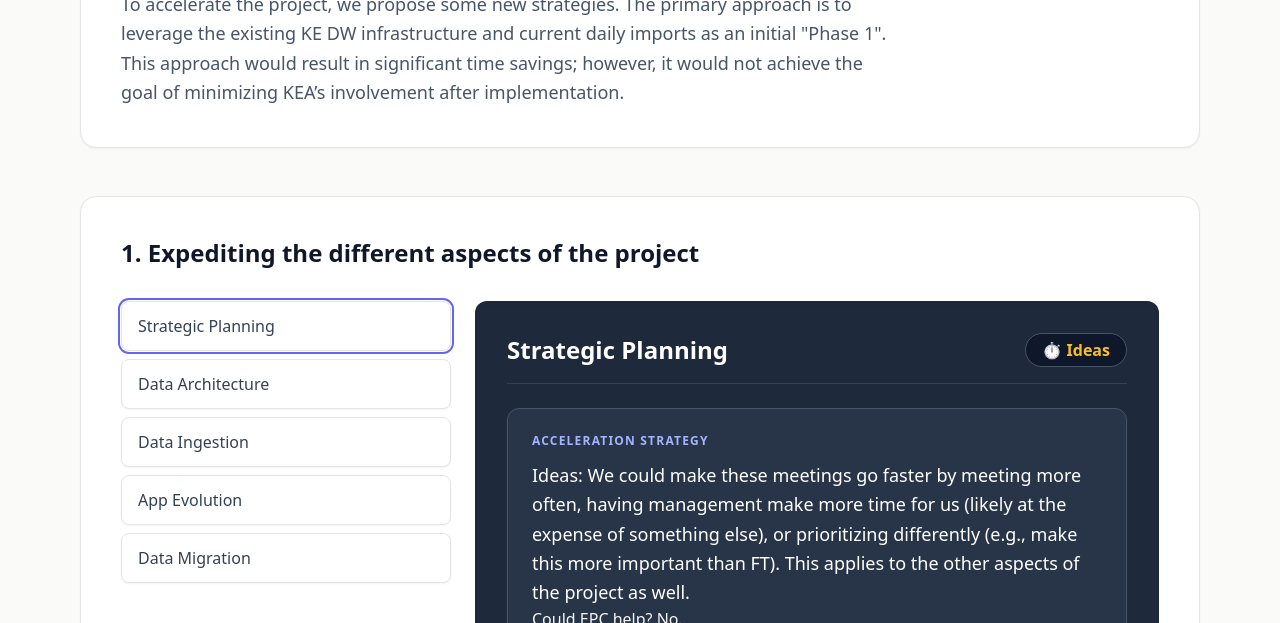
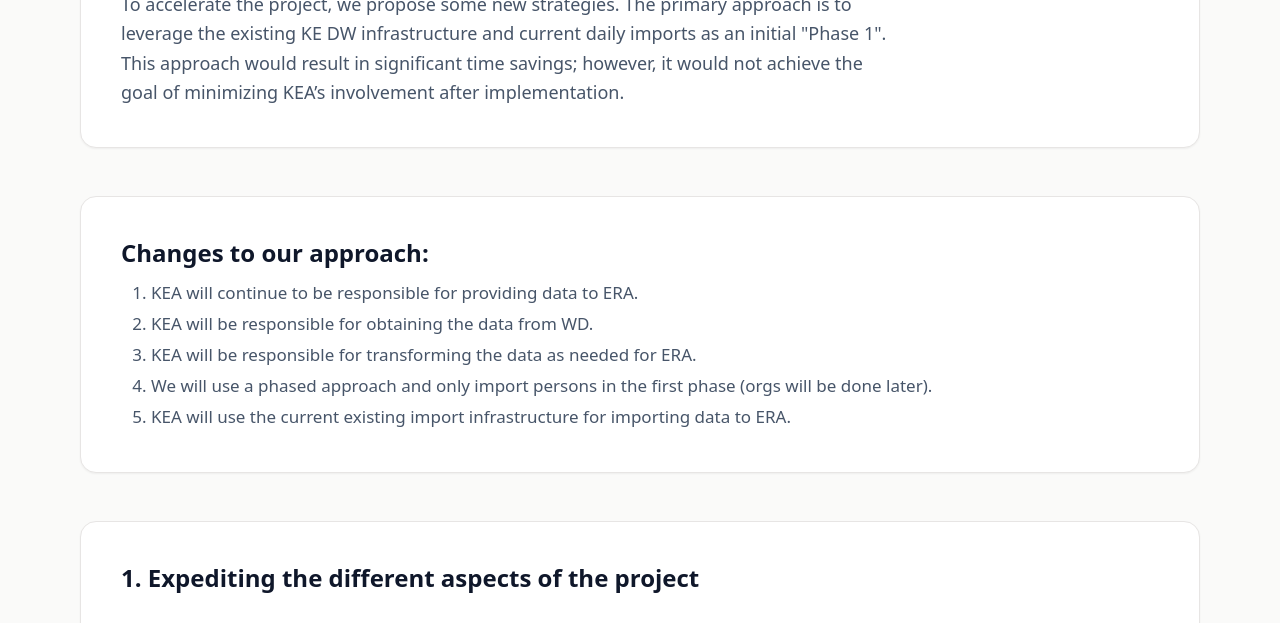
Before and after one commit to jsheeha/Research-Org, a plain HTML site: page index.html in a window 1280 px wide. Shown: the part 163-786 px from the top of the page. Drawn offline with nearby package versions, Linux system fonts and the light colour scheme.

Commit message:
Add section on changes to project approach
Added a new section outlining changes to the project approach, including responsibilities and phased implementation.

```diff
--- a/index.html
+++ b/index.html
@@ -29,7 +29,16 @@ To accelerate the project, we propose some new strategies. The primary approach
 This approach would result in significant time savings; however, it would not achieve the goal of minimizing KEA’s involvement after implementation.
             </p>
         </section>
-
+<section class="bg-white rounded-2xl shadow-sm border border-stone-200 p-6 md:p-10">
+  <h2 class="text-2xl font-bold text-slate-900 mb-2">Changes to our approach:</h2>
+  <ol style="list-style: decimal;margin-left: 30px;line-height: 31px;font-size: 17px;" class="text-slate-600">
+    <li>KEA will continue to be responsible for providing data to ERA.</li>
+    <li>KEA will be responsible for obtaining the data from WD.</li>
+    <li>KEA will be responsible for transforming the data as needed for ERA.</li>
+    <li>We will use a phased approach and only import persons in the first phase (orgs will be done later).</li>
+    <li>KEA will use the current existing import infrastructure for importing data to ERA.</li>
+  </ol>
+</section>
         <!-- Section 1: Expediting the different aspects of the project -->
         <section id="phase-impact" class="bg-white rounded-2xl shadow-sm border border-stone-200 p-6 md:p-10">
             <div class="mb-8">
```
